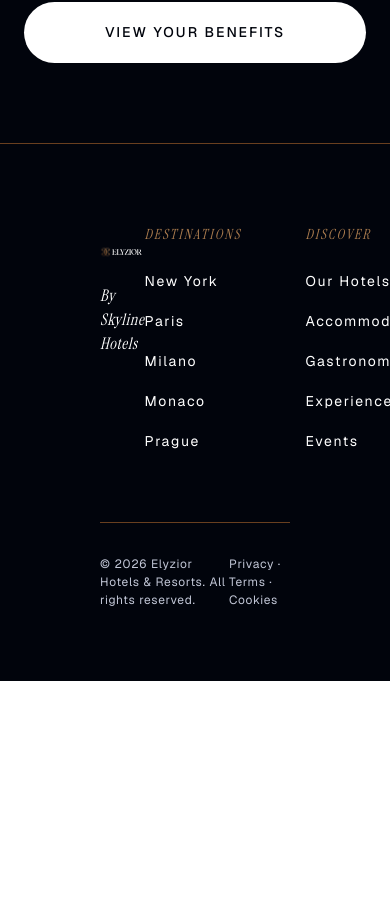
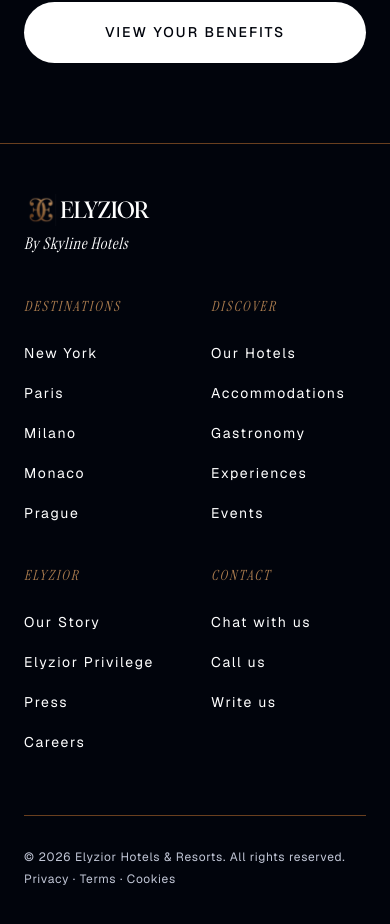
Before and after one commit to montoyabrand-design/multibrand-homepage, a Next.js app: page /elyzior/loyalty in a window 390 px wide. Shown: the part 7064-7988 px from the top of the page. Before the commit the page ends 7745 px from the top, so only its background shows below. Built offline with nearby package versions, Linux system fonts and the light colour scheme.

Commit message:
feat(mobile): 2-column footer link grid with stacked legal

```diff
--- a/src/components/elyzior/Footer.tsx
+++ b/src/components/elyzior/Footer.tsx
@@ -22,23 +22,19 @@ const columns = [
 export function Footer() {
   return (
     <footer
-      className="w-full flex flex-col"
+      className="w-full flex flex-col pt-[80px] px-[100px] pb-[40px] max-sm:px-6 max-sm:pt-12 max-sm:pb-8"
       style={{
         backgroundColor: "var(--color-bg-inverse-deepest)",
-        paddingTop: "80px",
-        paddingLeft: "100px",
-        paddingRight: "100px",
-        paddingBottom: "40px",
       }}
     >
       {/* Main row */}
       <div
-        className="flex items-start justify-between pb-[61px] border-b mb-0"
+        className="flex items-start justify-between pb-[61px] border-b mb-0 max-sm:flex-col max-sm:gap-10"
         style={{ borderColor: "var(--color-border-emphasis)" }}
       >
         {/* Brand */}
         <div className="flex flex-col gap-1">
-          <img src={logo} alt="ELYZIOR" className="h-[56px] w-[211px] object-contain" />
+          <img src={logo} alt="ELYZIOR" className="h-[56px] w-[211px] object-contain max-sm:h-[36px] max-sm:w-[135px]" />
           <span
             className="text-[16px] tracking-[0.72px] italic"
             style={{
@@ -51,7 +47,7 @@ export function Footer() {
         </div>
 
         {/* Link columns */}
-        <div className="flex gap-16">
+        <div className="flex gap-16 max-sm:grid max-sm:grid-cols-2 max-sm:gap-x-8 max-sm:gap-y-10 max-sm:w-full">
           {columns.map((col) => (
             <div key={col.heading} className="flex flex-col gap-6">
               <span
@@ -86,7 +82,7 @@ export function Footer() {
 
       {/* Legal row */}
       <div
-        className="flex items-center justify-between text-[12px] tracking-[0.72px] py-8"
+        className="flex items-center justify-between text-[12px] tracking-[0.72px] py-8 max-sm:flex-col max-sm:items-start max-sm:gap-1"
         style={{
           fontFamily: "var(--font-body)",
           color: "var(--color-border-default)",
```
